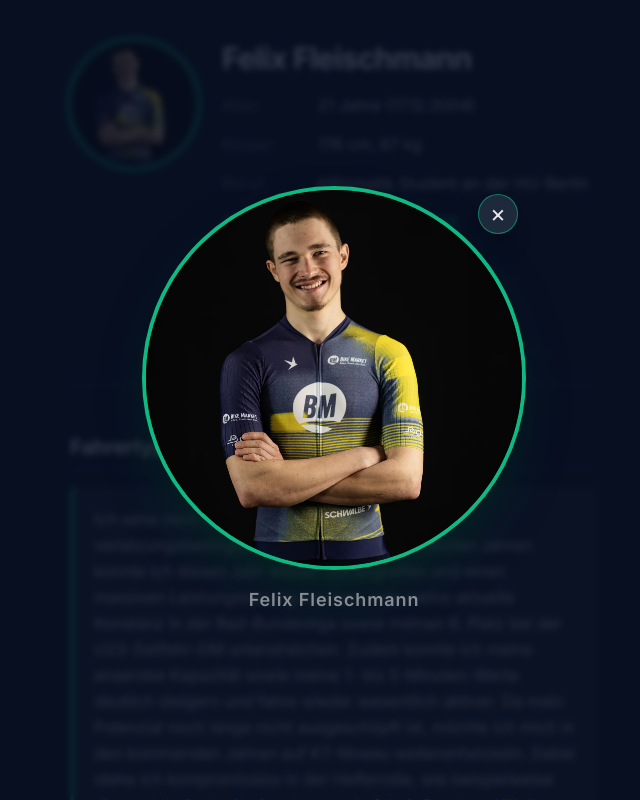
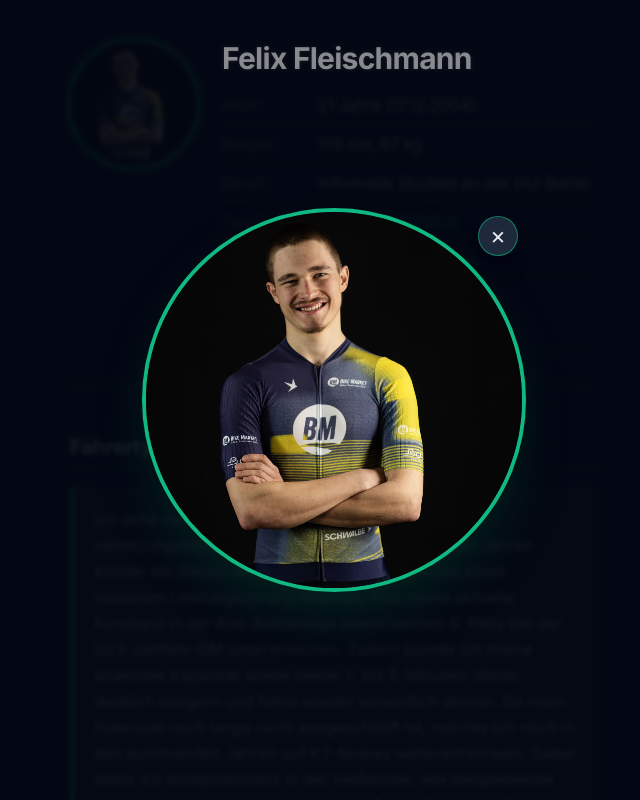
Before and after one commit to CyBikeLix/BewerbungBogenFelixFleischmann, a Svelte app: page / in a window 1280 px wide. Both pictures are taken after a click on the button "Profilbild vergrößern". Shown: the top 800 px of the page, without its empty margins (306-946 px from the left). Built offline with nearby package versions, Linux system fonts and the light colour scheme; what chartjs-plugin-zoom would draw is missing.

Commit message:
Darken lightbox overlay, align header overlay and update race labels

```diff
--- a/src/App.svelte
+++ b/src/App.svelte
@@ -221,8 +221,8 @@
 
   {#if showPhotoLightbox}
     <div
-      class="fixed inset-0 w-screen h-screen min-h-[100dvh] bg-[#070e20]/80 backdrop-blur-[3px] flex items-center justify-center z-50 p-4 select-none"
-      style="top: 0; left: 0; right: 0; bottom: 0; margin: 0; background-color: rgba(7, 14, 32, 0.82);"
+      class="fixed inset-0 w-screen h-screen min-h-[100dvh] bg-[#030712]/92 backdrop-blur-[2px] flex items-center justify-center z-50 p-4 select-none"
+      style="top: 0; left: 0; right: 0; bottom: 0; margin: 0; background-color: rgba(3, 7, 18, 0.92);"
       on:click={() => showPhotoLightbox = false}
       on:keydown={(e) => e.key === 'Escape' && (showPhotoLightbox = false)}
       role="dialog"
@@ -230,7 +230,19 @@
       aria-label="Profilbild Großansicht"
       tabindex="-1"
     >
-      <div class="relative flex flex-col items-center" on:click|stopPropagation on:keydown={() => {}} role="presentation">
+      <!-- Exakte Überlagerung der Original-Überschrift an identischer Pixel-Position -->
+      <div class="max-w-xl mx-auto w-full p-4 sm:p-6 pointer-events-none absolute top-0 left-0 right-0">
+        <section class="space-y-6 pt-4 pb-8">
+          <div class="flex flex-col md:flex-row items-center md:items-start gap-6">
+            <div class="w-32 h-32 rounded-full shrink-0 invisible"></div>
+            <div class="w-full">
+              <h1 class="text-3xl font-bold tracking-tight mb-4 text-white/50">{data.profile.name}</h1>
+            </div>
+          </div>
+        </section>
+      </div>
+
+      <div class="relative" on:click|stopPropagation on:keydown={() => {}} role="presentation">
         <div class="w-72 h-72 sm:w-96 sm:h-96 rounded-full border-4 border-brand-emerald overflow-hidden shadow-2xl shadow-emerald-950/80 bg-brand-surface">
           <img
             src={data.profile.photo_url_large}
@@ -239,9 +251,6 @@
             style="object-position: center;"
           />
         </div>
-        <p class="mt-4 text-white/50 text-base sm:text-lg font-semibold tracking-wider select-none text-center">
-          {data.profile.name}
-        </p>
         <button
           on:click={() => showPhotoLightbox = false}
           class="absolute top-1 right-1 sm:top-2 sm:right-2 bg-brand-surface border border-brand-emerald/60 text-gray-200 hover:text-white w-10 h-10 rounded-full flex items-center justify-center text-2xl hover:bg-brand-emerald hover:text-brand-dark transition-all shadow-xl"
--- a/src/lib/data.json
+++ b/src/lib/data.json
@@ -31,7 +31,7 @@
     {
       "year": 2026,
       "result": "5. Platz (Gesamtwertung)",
-      "race": "Bundesliga inkl. Amateurtrikot (aktueller Stand, 2 Rennen ausstehend)",
+      "race": "Bundesliga inkl. Amateurtrikot (aktueller Stand: 2 Rennen ausstehend)",
       "fit_file_url": null
     },
     {
@@ -51,7 +51,7 @@
     {
       "year": 2026,
       "result": "84. Platz",
-      "race": "Rund um Köln (UCI 1.1)",
+      "race": "Rund um Köln",
       "fit_file_url": "./fits/FelixFleischmannRundUmKoeln.fit",
       "filename": "2026_05_17_11_30_14.json"
     }
@@ -160,7 +160,7 @@
         "watts": 1020,
         "wkg": 15.23,
         "kj_at_start": 4073,
-        "race": "Rund um Köln (UCI 1.1)",
+        "race": "Rund um Köln",
         "date": "17.05.2026",
         "filename": "2026_05_17_11_30_14.json"
       },
@@ -180,7 +180,7 @@
         "watts": 848,
         "wkg": 12.66,
         "kj_at_start": 4072,
-        "race": "Rund um Köln (UCI 1.1)",
+        "race": "Rund um Köln",
         "date": "17.05.2026",
         "filename": "2026_05_17_11_30_14.json"
       },
```
